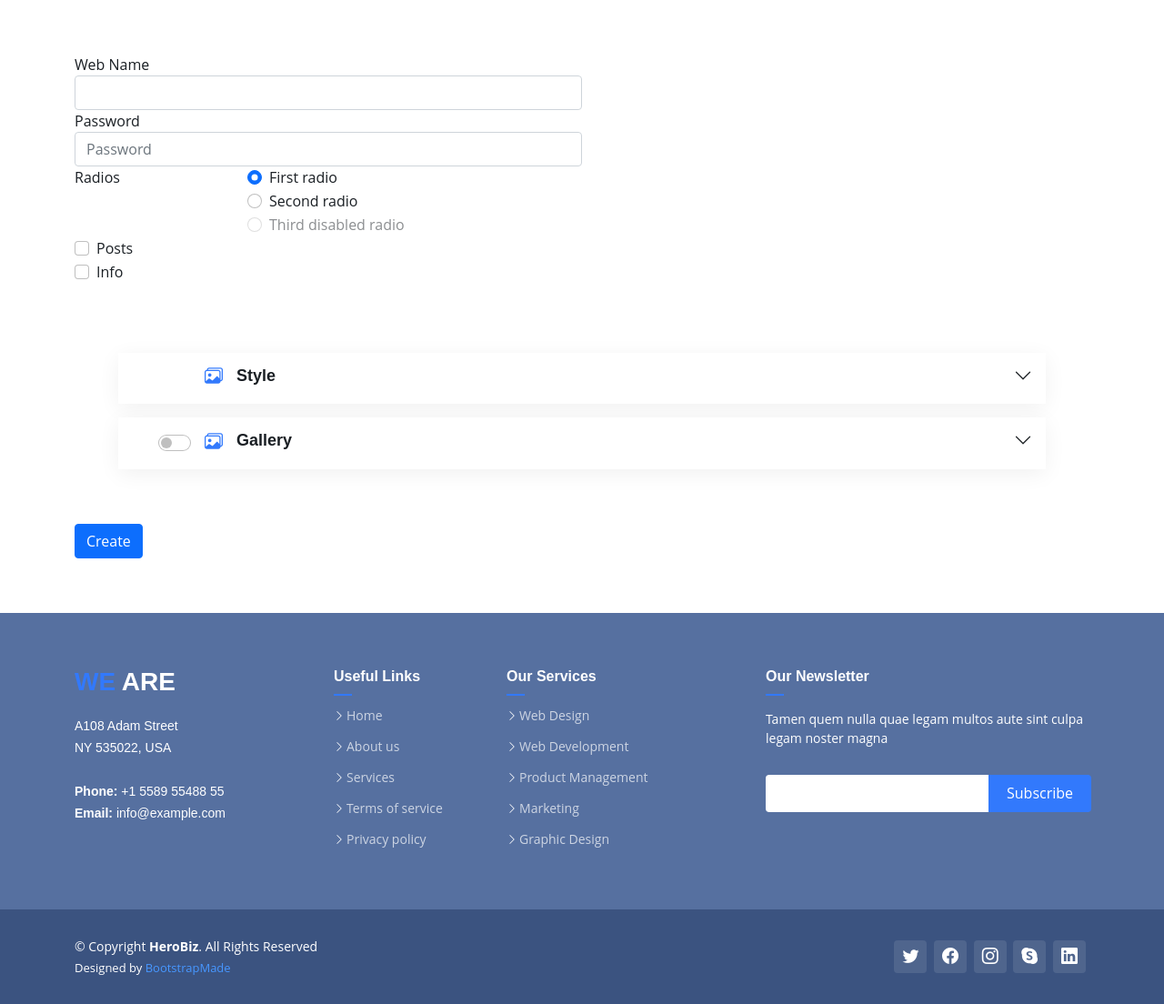
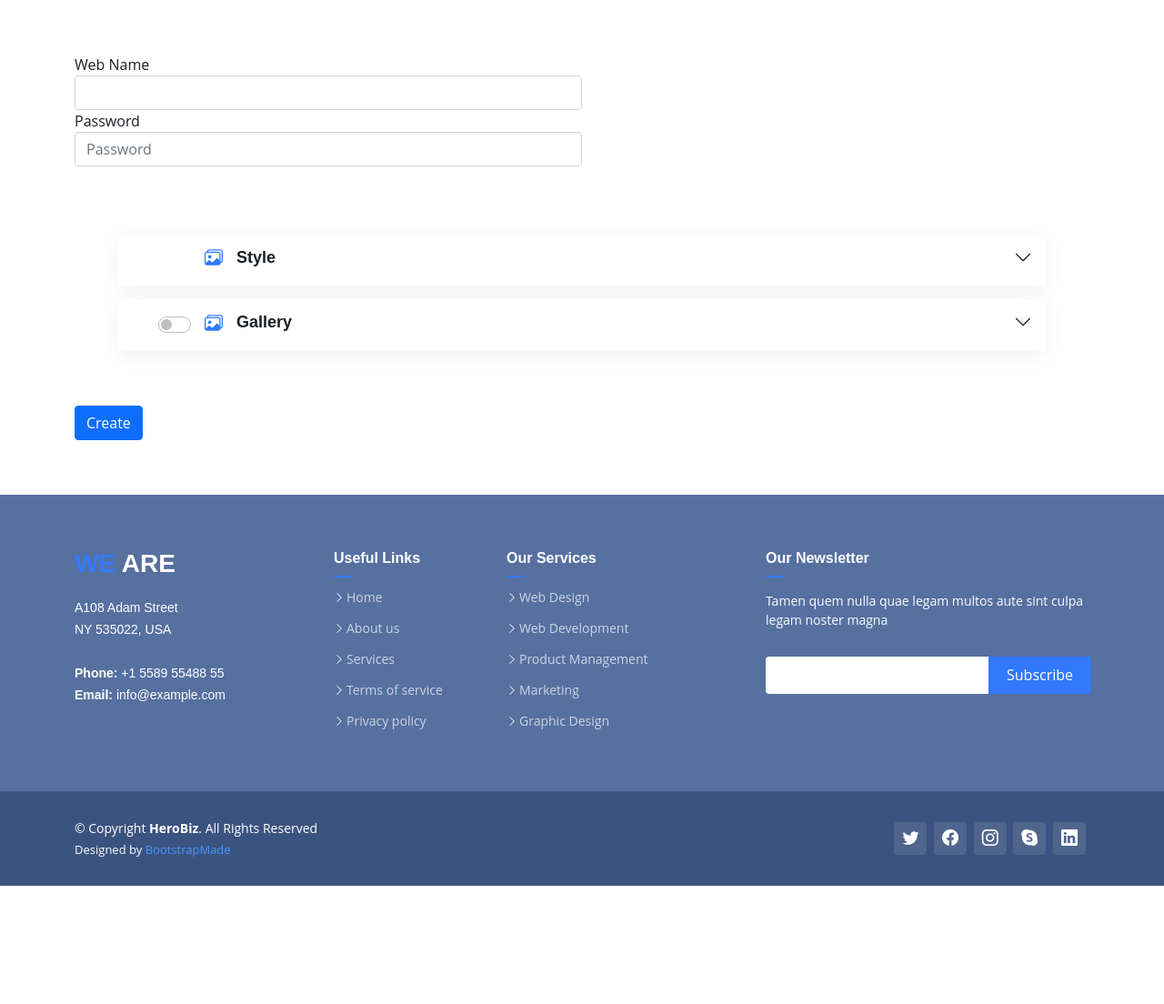
Before and after one commit to Kendo777/TFG_WeAre, a PHP site: page /index.php?page=creator in a window 1280 px wide. Shown: the part 167-1271 px from the top of the page at 91% size. After the commit the page ends 1141 px from the top, so only its background shows below. Run offline with PHP 8.4, Linux system fonts and the light colour scheme.

Commit message:
implementation of good practices of php

```diff
--- a/StructureScripts/gallery.php
+++ b/StructureScripts/gallery.php
@@ -141,7 +141,7 @@ if(isset($_GET["edit"]))
 			echo '&folder='.$folder;
 		echo '&edit">
 		      <label>Nuevo nombre</label><br>
-		      <input type="text" name="newName">
+		      <input type="text" name="newName" value="'.$folder.'">
 		      <label>Descripcion carpeta</label><br>
 		      <input type="text" name="newDescription"><hr>
 		      <button type="submit" class="btn btn-primary">Send</button>
--- a/creator.php
+++ b/creator.php
@@ -1,28 +1,49 @@
 <?php
-    class WebData {
-        public $WebName;
-        public $WebUser;
-        public $WebDataBase;
-        public $WebPrivacity;
 
-        function __construct(string $webName, string $webUser, string $webDataBase, string $webPrivacity)
+/**
+ * Web configuration classes and utils
+ */
+
+  /**
+   * WebData
+   *
+   *
+   */
+  class WebData
   {
-            $this->WebName = $webName;
-            $this->WebUser = $webUser;
-            $this->WebDataBase = $webDataBase;
-            $this->WebPrivacity = $webPrivacity;
+      public $web_name;
+      public $web_user;
+      public $web_database;
+      public $web_privacity;
+
+      function __construct(string $web_name, string $web_user, string $web_database, string $web_privacity)
+      {
+          $this->web_name = $web_name;
+          $this->web_user = $web_user;
+          $this->web_database = $web_database;
+          $this->web_privacity = $web_privacity;
       }
   }
+  /**
+   * WebStyle
+   *
+   *
+   */
+  class WebStyle
+  {
+      public $bck_color;
 
-    class WebStyle {
-        public $bck_Color;
-
-        function __construct(string $bck_Color) {
-          $this->bck_Color = $bck_Color;
+      function __construct(string $bck_color) {
+        $this->bck_color = $bck_color;
     }
   }
-
-    class WebGallery {
+  /**
+   * WebGallery
+   *
+   *
+   */
+  class WebGallery
+  {
       public $enable;
       public $type;
 
@@ -35,11 +56,21 @@
       }
   }
 
+  /**
+   * Copy all files from one folder to another
+   * if is necessary it creates the remaining folders
+   *
+   * @access public
+   * @param string $src Folder path FROM which the files will be copied
+   * @param string $dst Folder path WHERE the files will be copied
+   * @return void
+   */
   function copy_folder($src, $dst) {
-
     $dir = opendir($src);
-    while( $file = readdir($dir) ) {
-        if (( $file != '.' ) && ( $file != '..' )) {
+    while( $file = readdir($dir) )
+    {
+        if (( $file != '.' ) && ( $file != '..' ))
+        {
             if (is_dir($src.DIRECTORY_SEPARATOR.$file) )
             {
                 mkdir($dst.DIRECTORY_SEPARATOR.$file, 0700);
@@ -51,18 +82,22 @@
             }
         }
     }
-
     closedir($dir);
   }
+/******************************************************************************/
 ?>
 
 <!DOCTYPE html>
 <html>
 <?php
-
+/**
+ * Web creation
+ */
   session_start();
   $errorMsg="";
   $page="home";
+  /*
+   * For the moment is not needed
   if(isset($_GET["page"]))
   {
       if($_GET['page']=="logeOut")
@@ -74,49 +109,70 @@
       {
           $page = $_GET["page"];
       }
-  }
-  if(isset($_POST["webName"]) && !empty($_POST["webName"]) && !is_dir("WebPages".DIRECTORY_SEPARATOR.$_POST["webName"]))
+  }*/
+
+  /**
+   * Creates the user page based on the selected configuration  checking that all the data entered is valid
+   * If the web page name is correct and doesn't exist already, it creates it
+   * Else it will show a error message
+   */
+  if(isset($_POST["web_name"]) && !empty($_POST["web_name"]) && !is_dir("WebPages".DIRECTORY_SEPARATOR.$_POST["web_name"]))
   {
-      mkdir("WebPages".DIRECTORY_SEPARATOR.$_POST["webName"], 0700);
-      copy_folder("StructureScripts","WebPages".DIRECTORY_SEPARATOR.$_POST["webName"]);
+    // Create web page folder
+    mkdir("WebPages".DIRECTORY_SEPARATOR.$_POST["web_name"], 0700);
+    // Import all scripts: PHP, CSS, JS,... for the structure of the web page
+    copy_folder("StructureScripts","WebPages".DIRECTORY_SEPARATOR.$_POST["web_name"]);
 
-      //IMPORT ALL BASICS SCRIPTS: PHP, CSS, JS,...
+    $web_data = new WebData($_POST["web_name"], "Test", $_POST["web_name"], "Public");
+    $web_style = new WebStyle($_POST["styleBckColor"]);
+    $web_gallery = new WebGallery();
 
-      $webData = new WebData($_POST["webName"], "Test", $_POST["webName"], "Public");
-      $webStyle = new WebStyle($_POST["styleBckColor"]);
-      $webGallery = new WebGallery();
-
+    /**
+     * Set the configuration of all the components of the result web page
+     * If gallery is enabled, set the configuration selected
+     * If...
+     */
     if(isset($_POST["galleryEnable"]))
     {
-          $webGallery->set($_POST["galleryType"]);
+        $web_gallery->set($_POST["galleryType"]);
     }
     if(isset($_POST["posts"]))
     {
 
     }
 
+    /**
+     * JSON creation
+     * Create the php object that will be encoded as JSON and insert all the nedded data
+     * Creates the JSON file and write the information
+     */
+    $webConfig = (object) [
+        'web_data' => $web_data,
+        'style' => $web_style,
+        'gallery' => $web_gallery
+    ];
+    file_put_contents("WebPages".DIRECTORY_SEPARATOR.$_POST["web_name"].DIRECTORY_SEPARATOR."webConfig.json", json_encode($webConfig));
 
-      $webConfig = (object) [
-          'WebData' => $webData,
-          'Style' => $webStyle,
-          'Gallery' => $webGallery
-      ];
-
-      $webJSON = fopen("WebPages".DIRECTORY_SEPARATOR.$_POST["webName"].DIRECTORY_SEPARATOR."webConfig.txt", "w") or die("Unable to open file!");
-      fwrite($webJSON, json_encode($webConfig));
-      $errorMsg.='<p class="alert alert-success">Web page: '.$_POST["webName"].' is created correctly</p>';
+    /**
+     * Another possibility to generate the JSON
+     * $webJSON = fopen("WebPages".DIRECTORY_SEPARATOR.$_POST["web_name"].DIRECTORY_SEPARATOR."webConfig.json", "w") or die("Unable to open file!");
+     * fwrite($webJSON, json_encode($webConfig));
+    */
+    // If everything goes well, show a success message
+    $errorMsg.='<p class="alert alert-success">Web page: '.$_POST["web_name"].' is created correctly</p>';
   }
   else if(!empty($_POST))
   {
-      if(!isset($_POST["webName"]) || empty($_POST["webName"]))
+      if(!isset($_POST["web_name"]) || empty($_POST["web_name"]))
       {
           $errorMsg.='<p class="alert alert-danger">Web Name is not set</p>';
       }
-      else if(is_dir("WebPages".DIRECTORY_SEPARATOR.$_POST["webName"]))
+      else if(is_dir("WebPages".DIRECTORY_SEPARATOR.$_POST["web_name"]))
       {
           $errorMsg.='<p class="alert alert-danger">Web page already exists</p>';
       }
   }
+/******************************************************************************/
 ?>
 
 <section class="d-flex align-items-center">
@@ -124,9 +180,7 @@
 
     <div class="section-header mt-5">
       <h2 data-aos="fade-up" data-aos-delay="400">Create your own web page</h2>
-      <?php
-        if(isset($errorMsg)) echo '<div data-aos="fade-up" data-aos-delay="400">'.$errorMsg.'</div>';
-      ?>
+      <?php if(isset($errorMsg)) echo '<div data-aos="fade-up" data-aos-delay="400">'.$errorMsg.'</div>'; ?>
     </div>
 
     <div class="row justify-content-center">
@@ -135,7 +189,7 @@
         <div class="form-row justify-content-center">
           <div class="form-group col-md-6">
             <label>Web Name</label>
-            <input type="text" class="form-control" name="webName">
+            <input type="text" class="form-control" name="web_name">
           </div>
           <div class="form-group col-md-6">
             <label for="inputPassword4">Password</label>
@@ -143,60 +197,11 @@
           </div>
         </div>
 
-        <fieldset class="form-group">
-          <div class="row">
-            <legend class="col-form-label col-sm-2 pt-0">Radios</legend>
-            <div class="col-sm-10">
-
-              <div class="form-check">
-                <input class="form-check-input" type="radio" name="gridRadios" id="gridRadios1" value="option1" checked>
-                <label class="form-check-label" for="gridRadios1">
-                  First radio
-                </label>
-              </div>
-
-              <div class="form-check">
-                <input class="form-check-input" type="radio" name="gridRadios" id="gridRadios2" value="option2">
-                <label class="form-check-label" for="gridRadios2">
-                  Second radio
-                </label>
-              </div>
-
-              <div class="form-check disabled">
-                <input class="form-check-input" type="radio" name="gridRadios" id="gridRadios3" value="option3" disabled>
-                <label class="form-check-label" for="gridRadios3">
-                  Third disabled radio
-                </label>
-              </div>
-
-            </div>
-          </div>
-        </fieldset>
-
-        <!-- <div class="form-check">
-          <input class="form-check-input" type="checkbox" value="" id="defaultCheck1" name="gallery">
-          <label class="form-check-label" for="defaultCheck1">
-            Gallery
-          </label>
-        </div> -->
-
-        <div class="form-check">
-          <input class="form-check-input" type="checkbox" value="" id="defaultCheck2" name="posts">
-          <label class="form-check-label" for="defaultCheck2">
-            Posts
-          </label>
-        </div>
-
-        <div class="form-check">
-          <input class="form-check-input" type="checkbox" value="" id="defaultCheck3" name="info">
-          <label class="form-check-label" for="defaultCheck3">
-            Info
-          </label>
-        </div>
-
+        <!-- ======= Configuration components ======= -->
         <section id="faq" class="faq">
           <div class="accordion accordion-flush px-xl-5" id="faqlist">
 
+            <!-- Style Configuration -->
             <div class="accordion-item" data-aos="fade-up" data-aos-delay="200">
                 <h3 class="accordion-header form-check form-switch">
                     <button class="accordion-button collapsed" type="button" data-bs-toggle="collapse" data-bs-target="#faq-content-1">
@@ -215,6 +220,7 @@
                 </div>
               </div><!-- End Component item-->
 
+              <!-- Gallery Configuration -->
               <div class="accordion-item" data-aos="fade-up" data-aos-delay="200">
                 <h3 class="accordion-header form-check form-switch">
                     <button class="accordion-button collapsed" type="button" data-bs-toggle="collapse" data-bs-target="#faq-content-2">
@@ -250,7 +256,7 @@
               </div><!-- End Component item-->
 
           </div>
-        </section>
+        </section><!-- End Configuration components -->
 
         <div class="form-group row">
           <div class="col-sm-10">
--- a/index.php
+++ b/index.php
@@ -110,13 +110,16 @@
   </header><!-- End Header -->
 
   <?php
+    /**
+     * Check the current page, if exists it includes to the index
+     */
     //if($page!="login" && $page!="register")
-        //require_once("navBar.php");
-        if(file_exists($page.".php"))
-        {
-            include($page.".php");
-        }
-    ?>
+    //require_once("navBar.php");
+    if(file_exists($page.".php"))
+    {
+        include_once($page.".php");
+    }
+  ?>
 
 
   <!-- ======= Footer ======= -->
```
Lines whose indentation alone changed are shown as unchanged.
